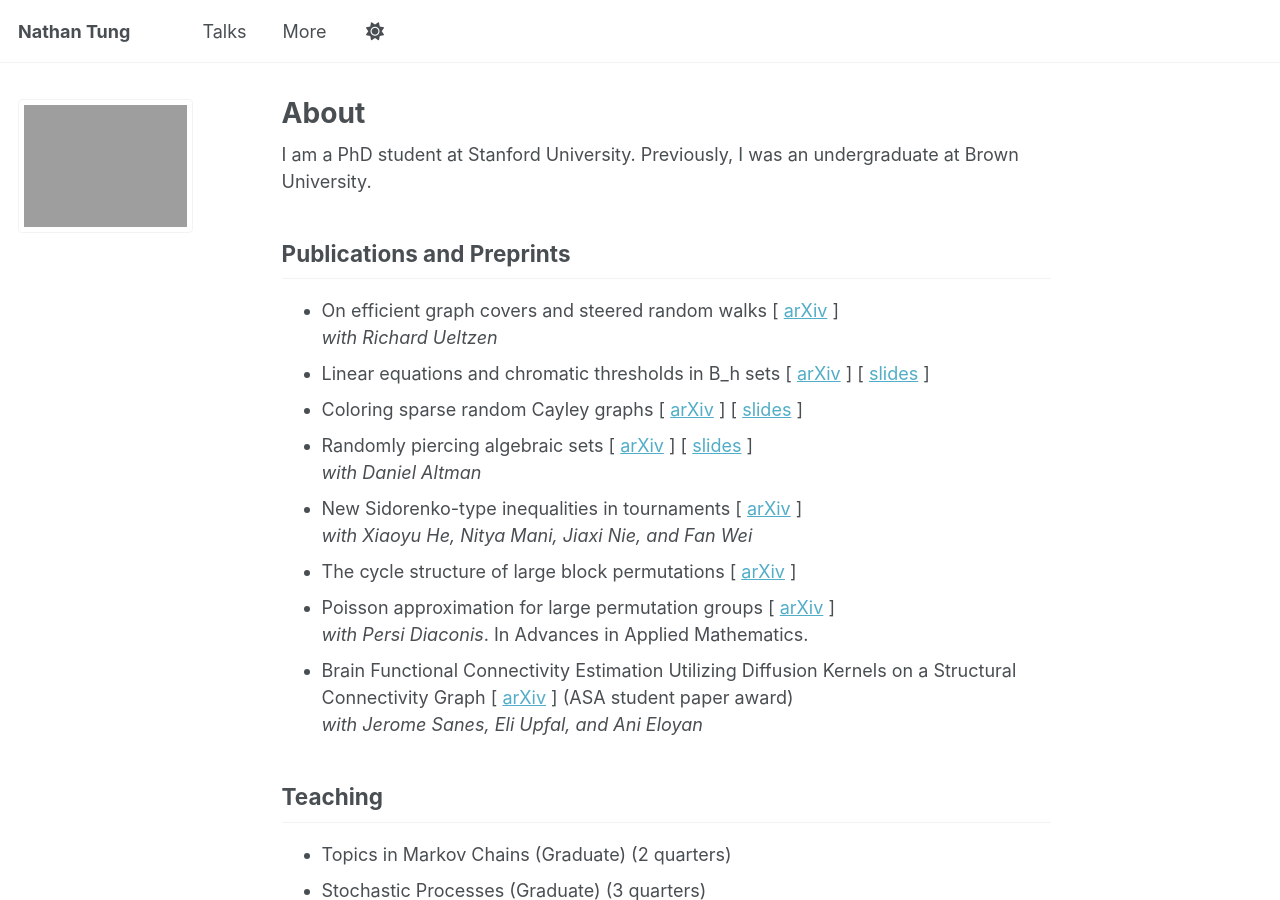
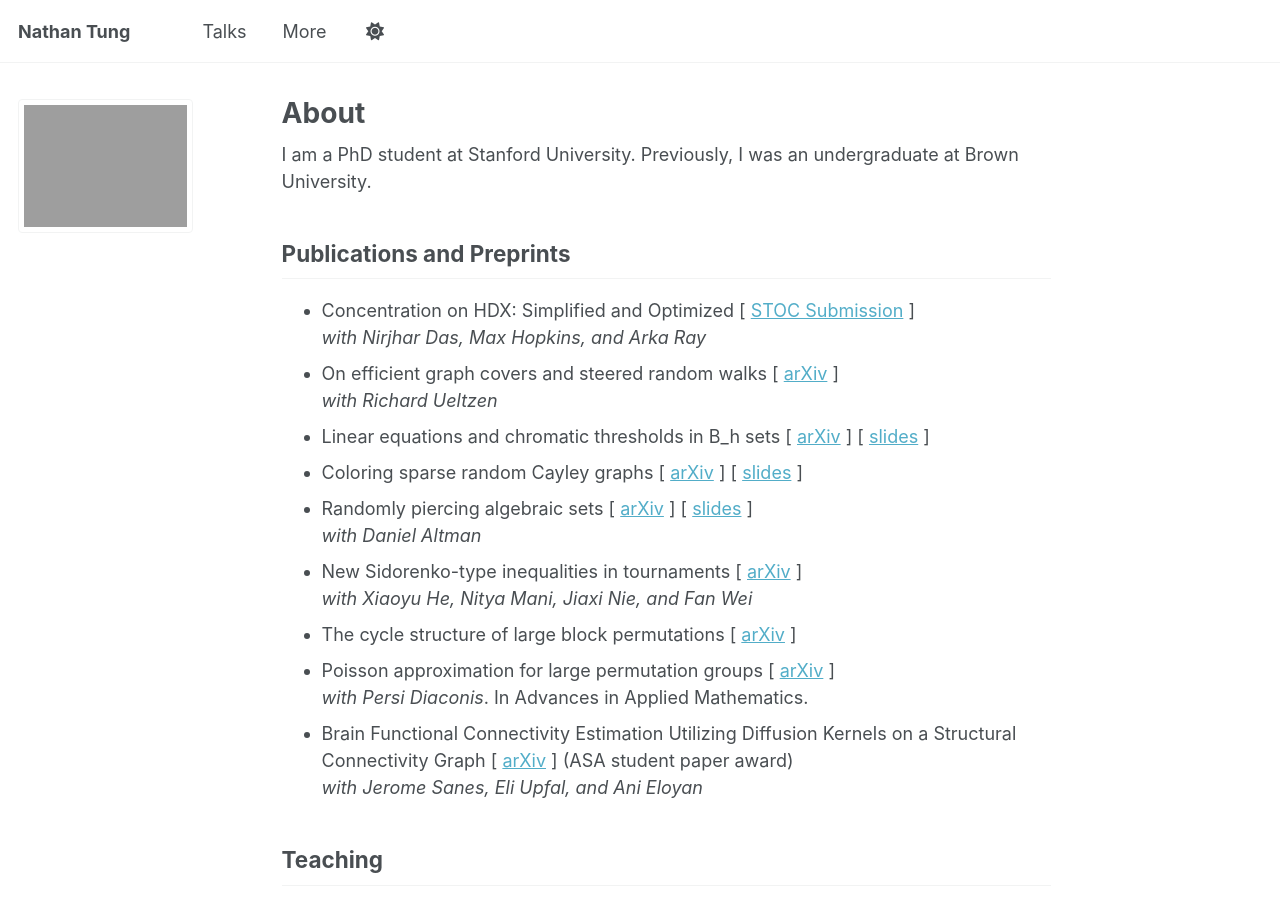
Before and after one commit to njtung/njtung.github.io, a Jekyll site: the page built from _pages/about.md, in a window 1280 px wide and 900 px high. Built offline with Jekyll 4.4.1, drawn with Linux system fonts in a browser that asks for light colours; a script that is not in the unit is left out.

Commit message:
Update about.md

```diff
--- a/_pages/about.md
+++ b/_pages/about.md
@@ -26,6 +26,8 @@ I am a PhD student at Stanford University. Previously, I was an undergraduate at
 
 <!-- * Random thresholds in k-out hypergraphs with Anqi Li. In progress (2026++). -->
 <!-- * Linear equations and chromatic thresholds in \\(B_h\\) sets. Preprint (2026). [pdf](https://arxiv.org/abs/2606.30767) -->
+* Concentration on HDX: Simplified and Optimized [ [STOC Submission]([https://arxiv.org/abs/2607.25016](https://stoc2027.sigact-ec.workers.dev/submissions/787.pdf)) ] \
+  _with Nirjhar Das, Max Hopkins, and Arka Ray_
 * On efficient graph covers and steered random walks [ [arXiv](https://arxiv.org/abs/2607.25016) ] \
   _with Richard Ueltzen_
 * Linear equations and chromatic thresholds in B_h sets
```
